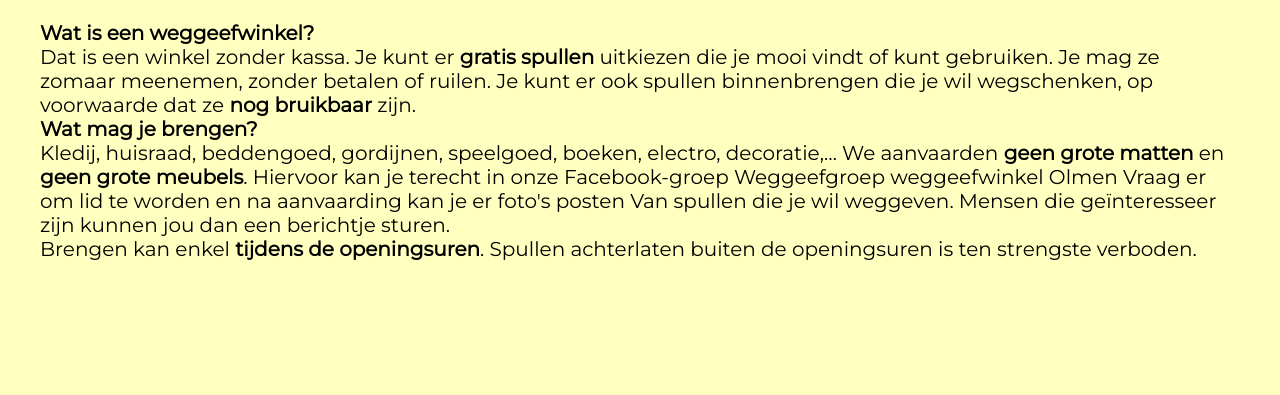
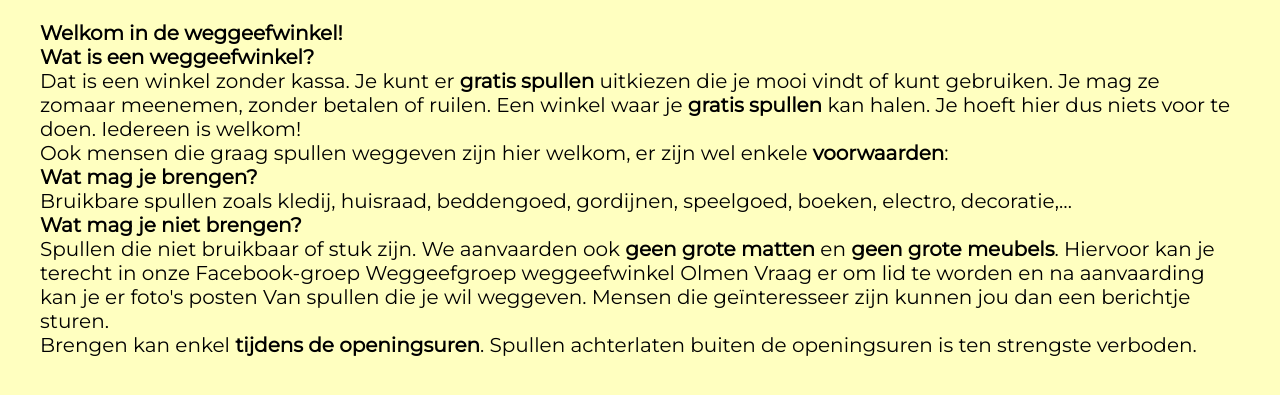
Before and after one commit to meyskens/hgh, a plain HTML site: page index.html in a window 1280 px wide. Shown: the part 89-484 px from the top of the page. Drawn offline with Linux system fonts and the light colour scheme.

Commit message:
homepagina aanpassen

```diff
--- a/index.html
+++ b/index.html
@@ -25,14 +25,16 @@
    		 </div>
          <br/>
          <div>
+         	<h2>Welkom in de weggeefwinkel!</h2>
          	<h2>Wat is een weggeefwinkel?</h2>
       		<p>Dat is een winkel zonder kassa. Je kunt er <strong>gratis spullen</strong> uitkiezen die je mooi vindt of kunt gebruiken. Je mag ze zomaar meenemen, zonder
-betalen of ruilen. Je kunt er ook spullen binnenbrengen die je wil
-wegschenken, op voorwaarde dat ze <strong>nog bruikbaar</strong> zijn.</p>
+betalen of ruilen. Een winkel waar je <strong>gratis spullen</strong> kan halen. Je hoeft hier dus niets voor te doen. Iedereen is welkom!</p>
+<p>Ook mensen die graag spullen weggeven zijn hier welkom, er zijn wel enkele <strong>voorwaarden</strong>:</p>
 <h2>Wat mag je brengen?</h2>
-<p>Kledij, huisraad, beddengoed, gordijnen, speelgoed, boeken, electro,
-decoratie,…
-We aanvaarden <strong>geen grote matten</strong> en <strong>geen grote meubels</strong>.
+<p>Bruikbare spullen zoals kledij, huisraad, beddengoed, gordijnen, speelgoed, boeken, electro, decoratie,…
+<h2>Wat mag je niet brengen?</h2>
+<p>Spullen die niet bruikbaar of stuk zijn.
+We aanvaarden ook<strong> geen grote matten</strong> en <strong>geen grote meubels</strong>.
 Hiervoor kan je terecht in onze Facebook-groep
 Weggeefgroep weggeefwinkel Olmen
 Vraag er om lid te worden en na aanvaarding kan je er foto's posten
```
